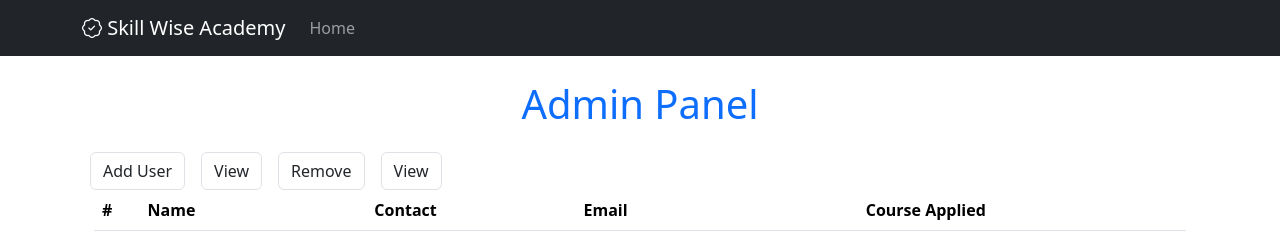
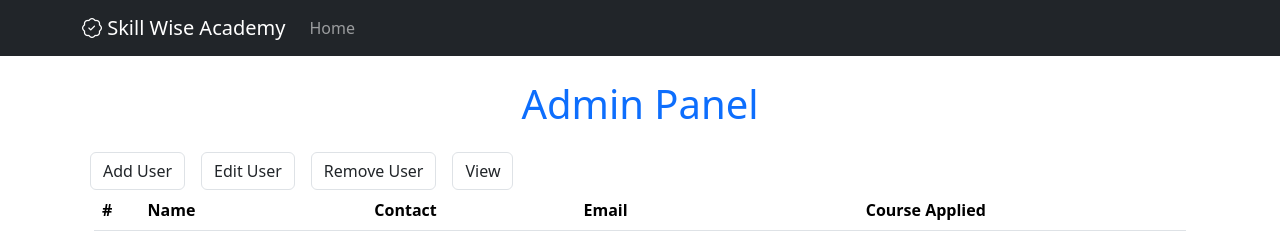
Before and after one commit to Shafiq-GH/skillwise-assignment, a website: page admin.html in a window 1280 px wide. Shown: the top 242 px of the page. Drawn offline with nearby package versions, Linux system fonts and the light colour scheme.

Commit message:
Update admin.html

```diff
--- a/admin.html
+++ b/admin.html
@@ -34,8 +34,8 @@
       </div>
       <div class="d-flex admin-panel">
         <div class="btn border mx-2">Add User</div>
-        <div class="btn border mx-2">View</div>
-        <div class="btn border mx-2">Remove</div>
+        <div class="btn border mx-2">Edit User</div>
+        <div class="btn border mx-2">Remove User</div>
         <div class="btn border mx-2">View</div>
       </div>
       <div class="row">
```
